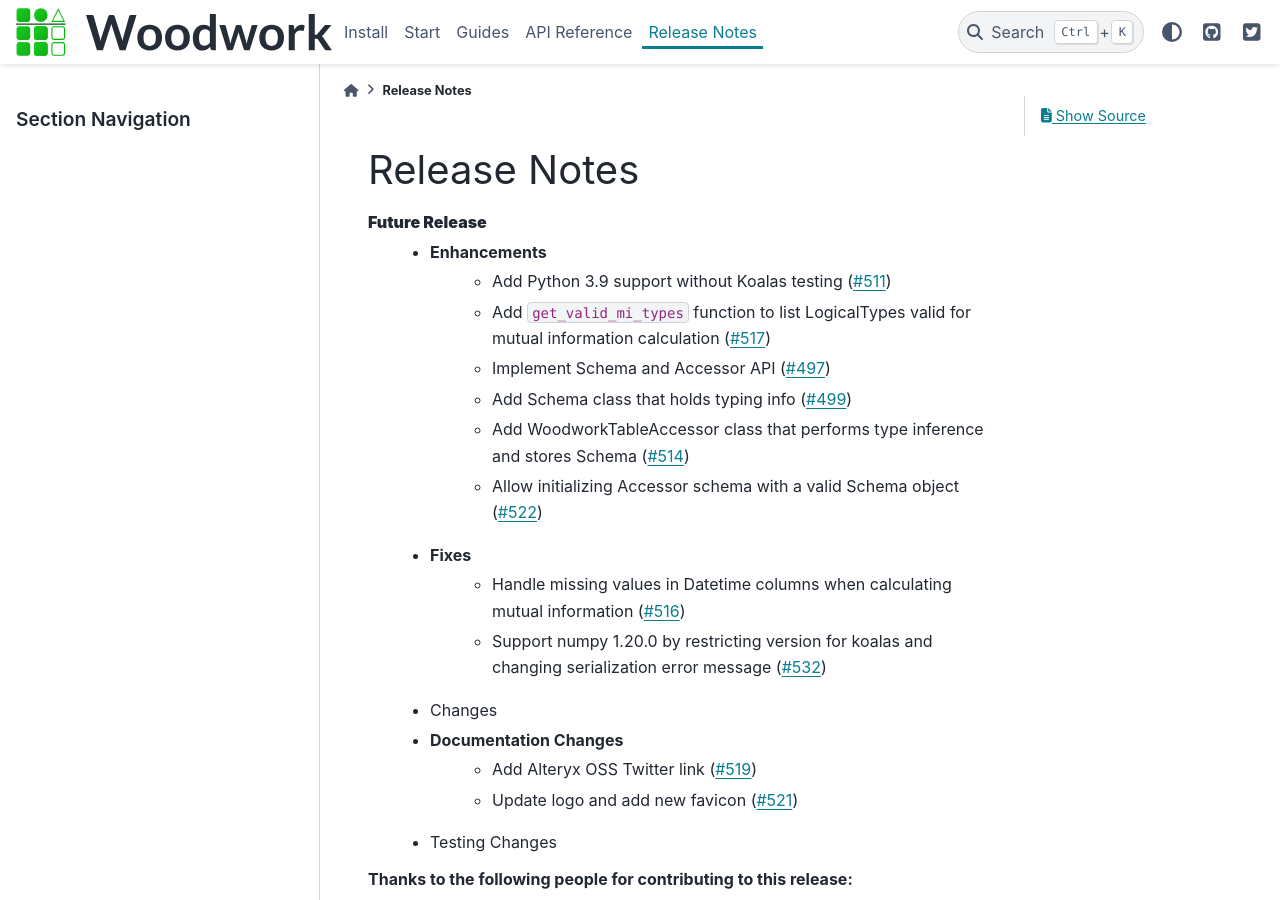
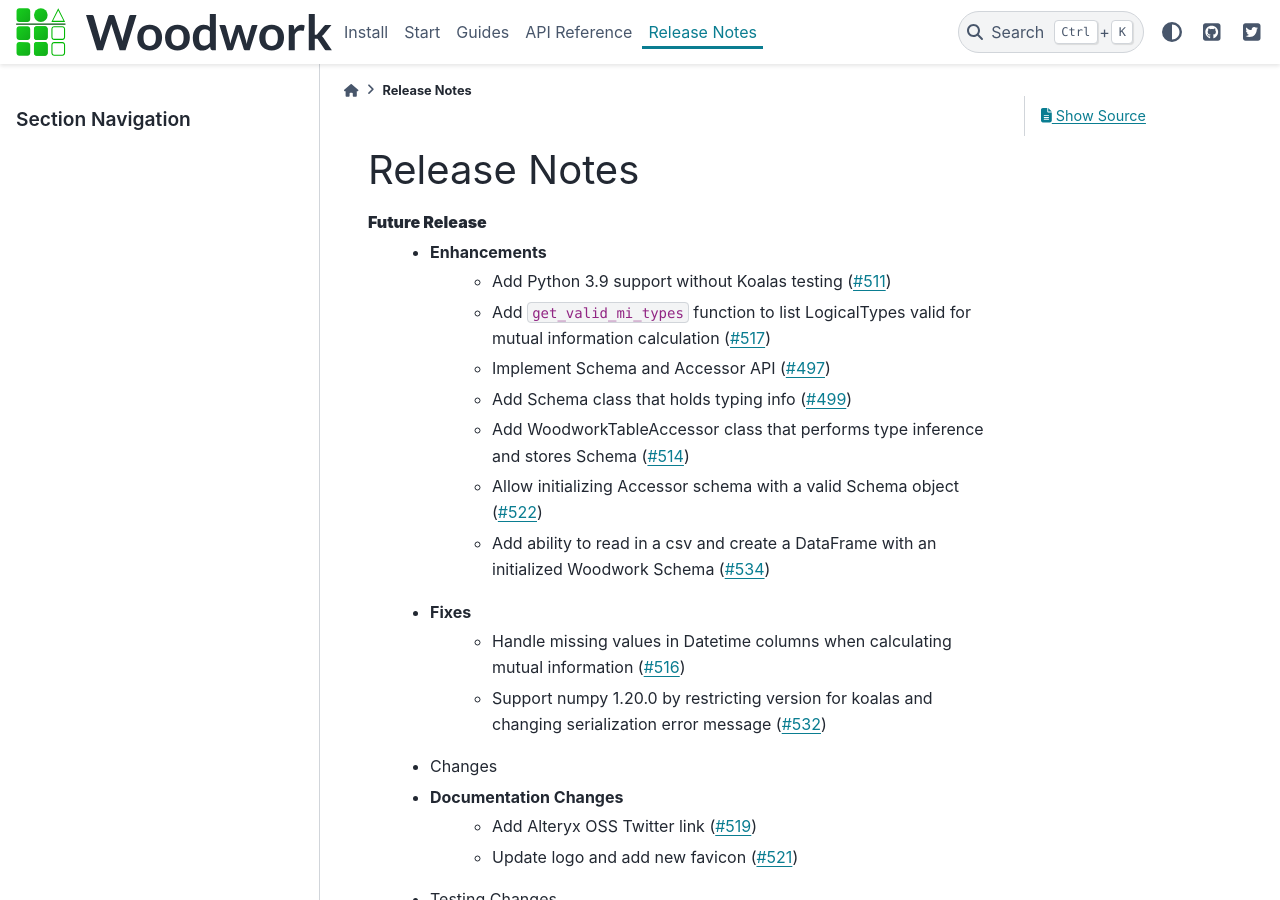
Before and after one commit to alteryx/woodwork, a Sphinx documentation site: the page built from docs/source/release_notes.rst, in a window 1280 px wide and 900 px high. Built offline with Sphinx 7.4.7 and the PyData theme 0.15.4, drawn with Linux system fonts in a browser that asks for light colours; comment, search, counter and statistics services are not loaded.

Commit message:
Add release note

```diff
--- a/docs/source/release_notes.rst
+++ b/docs/source/release_notes.rst
@@ -10,6 +10,7 @@ Release Notes
         * Add Schema class that holds typing info (:pr:`499`)
         * Add WoodworkTableAccessor class that performs type inference and stores Schema (:pr:`514`)
         * Allow initializing Accessor schema with a valid Schema object (:pr:`522`)
+        * Add ability to read in a csv and create a DataFrame with an initialized Woodwork Schema (:pr:`534`)
     * Fixes
         * Handle missing values in Datetime columns when calculating mutual information (:pr:`516`)
         * Support numpy 1.20.0 by restricting version for koalas and changing serialization error message (:pr:`532`)
```
